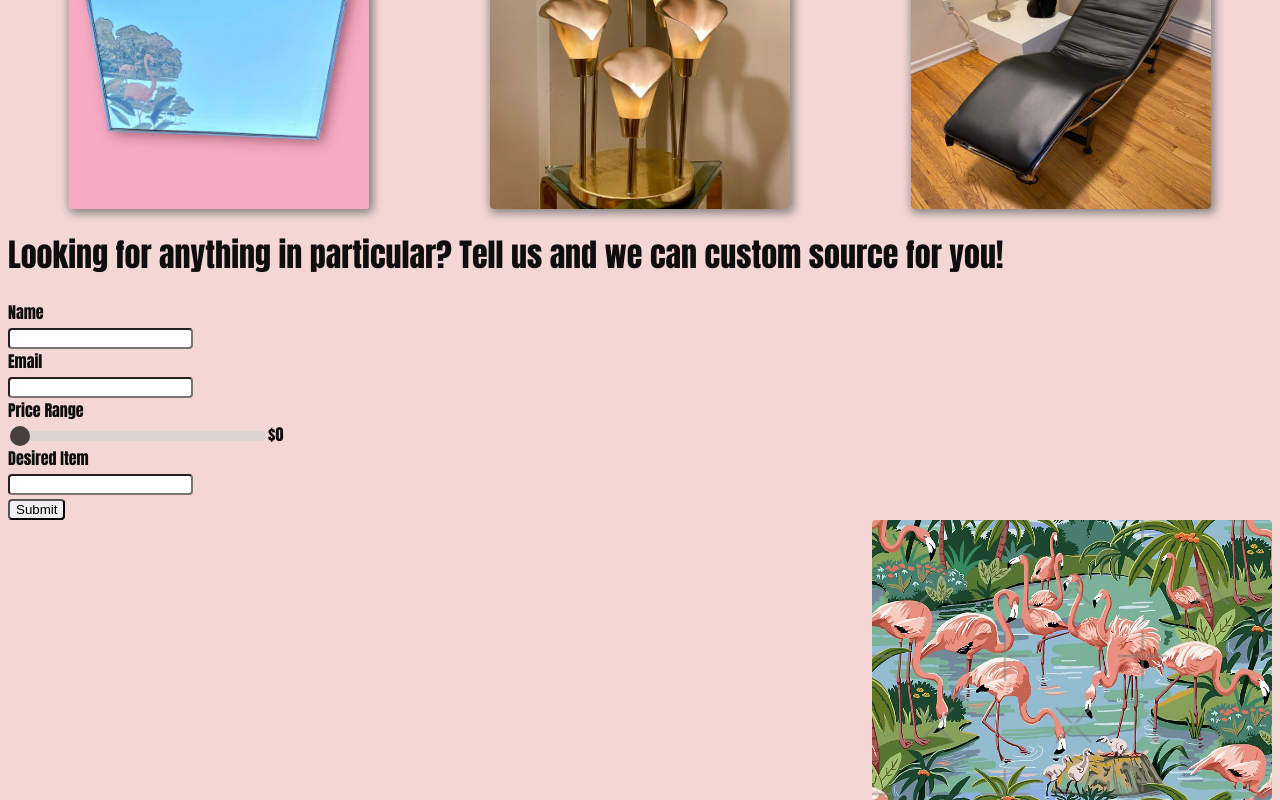
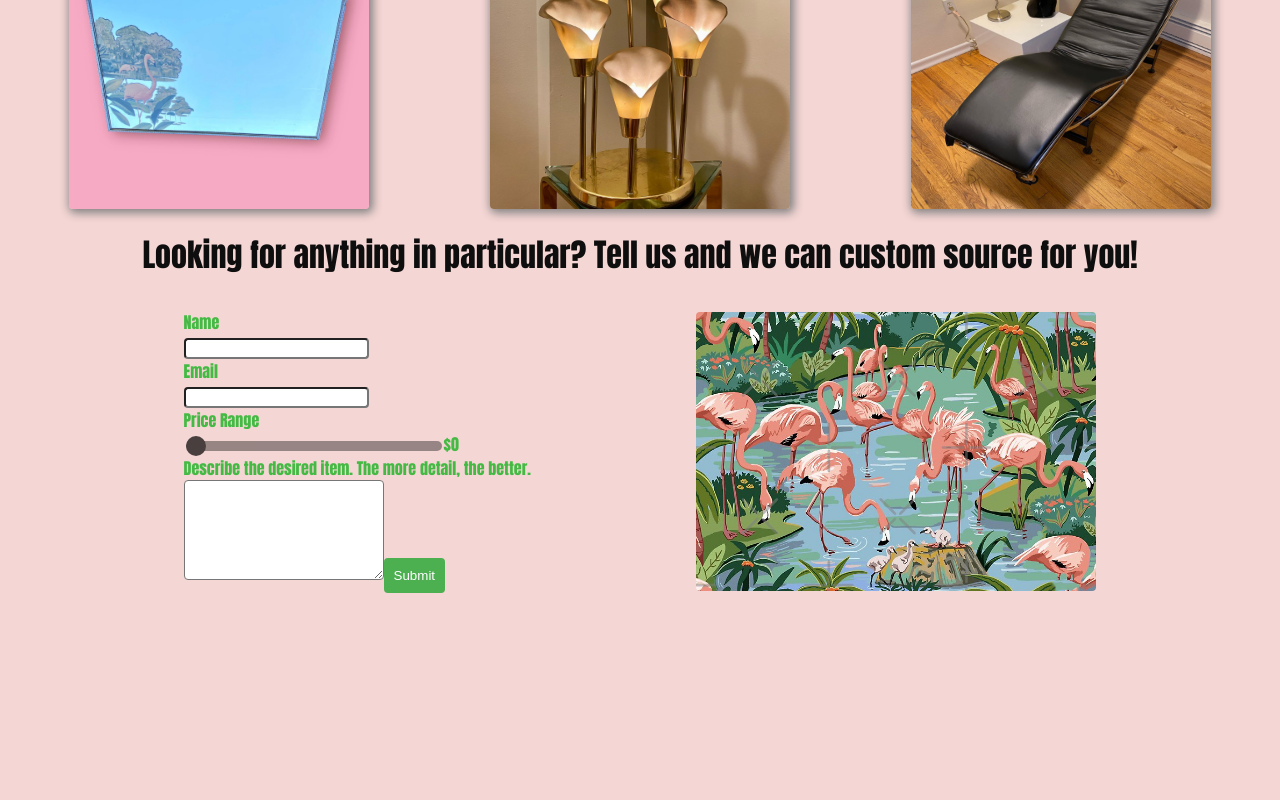
Before and after one commit to renethedeveloper/MyNewWebsite, a React (Vite) app in the folder client/: page / in a window 1280 px wide. Shown: the part 1210-2010 px from the top of the page. After the commit the page ends 1821 px from the top, so only its background shows below. Built offline with nearby package versions, Linux system fonts and the light colour scheme; no server answers.

Commit message:
pukey cats

```diff
--- a/client/src/Components/Home/index.css
+++ b/client/src/Components/Home/index.css
@@ -45,7 +45,7 @@ input[type="range"] {
   -webkit-appearance: none; /* Remove default styling on WebKit browsers */
   width: 100%;
   height: 10px;
-  background: #d3d3d3; /* Background color of the slider track */
+  background: #706363; /* Background color of the slider track */
   border-radius: 5px;
   outline: none;
   opacity: 0.7; /* Opacity of the entire input */
@@ -73,3 +73,21 @@ input[type="range"]:hover {
 .priceSlide{
   max-width: 20vw;
 }
+.customSourcing{
+  display: flex;
+ justify-content: space-evenly;
+  align-items: center;
+  padding: 10px;
+  color:#44ba44;
+}
+.sourcingTitle{
+  text-align: center;
+}
+.desiredItem {
+  width: 200px;
+  height: 100px;
+  overflow: hidden;
+  text-overflow: ellipsis;
+  white-space: pre-line;
+  word-wrap: break-word; /
+}
--- a/client/src/Components/Home/index.jsx
+++ b/client/src/Components/Home/index.jsx
@@ -1,8 +1,5 @@
-import React from 'react'
-import "./index.css"
-import { useState } from 'react';
-
-import { Link } from 'react-router-dom';
+import React, { useState } from 'react';
+import "./index.css";
 
 const Home = () => {
   const [name, setName] = useState('');
@@ -26,24 +23,18 @@ const Home = () => {
     setLookedForItem(event.target.value);
   };
 
-  const handleSubmit = (event) => {
-    // Handle form submission
-    event.preventDefault();
+  const handleSubmit = (e) => {
+    e.preventDefault();
     // Access the values in the state (name, email, priceRange, lookedForItem)
     console.log({ name, email, priceRange, lookedForItem });
+    alert(`Thank you ${name}! We have received your information.`);
   };
-
-
 
   return (
     <div>
-
       <img className='mainImage' src="Images/images/showRoomMain.png" alt="showroom" />
-
       <img className='map' src="Images/images/mapToShop.png" alt="map" />
       <p className='directions'>Under Drip Tea Market!!</p>
-
-
 
       <div className='gallery'>
         <img id='galleryImage' src="Images/images/flamingoMirror.jpeg" alt="flamingoMirror" />
@@ -51,13 +42,11 @@ const Home = () => {
         <img id='galleryImage' src="Images/images/leatherChair.jpeg" alt="leatherChair" />
       </div>
 
-
-        <div>
-      <div className='mainSourceFormDiv' >
+      <div className='mainSourceFormDiv'>
+        <h1 className='sourcingTitle'>Looking for anything in particular? Tell us and we can custom source for you!</h1>
+        <div className='customSourcing'>
           <div className='sourceForm'>
-
-        <h1>Looking for anything in particular? Tell us and we can custom source for you!</h1>
-        <form action="">
+            <form onSubmit={handleSubmit}>
               <label htmlFor="name">Name</label><br />
               <input type="text" id="name" name="name" /><br />
 
@@ -68,23 +57,19 @@ const Home = () => {
               <input className='priceSlide' type="range" id="priceRange" name="priceRange" min="0" max="1000" step="10" value={priceRange} onChange={handlePriceChange} />
               <span id="priceValue">${priceRange}</span><br />
 
-      <label htmlFor="lookedForItem">Desired Item</label><br />
-      <input type="text" id="lookedForItem" name="lookedForItem" /><br />
+              <label htmlFor="lookedForItem">Describe the desired item. The more detail, the better.</label><br />
+              <textarea className="desiredItem" id="lookedForItem" name="lookedForItem"></textarea>
 
-      <button type="submit">Submit</button>
+              <button type="submit" style={{ backgroundColor: '#4caf50', color: 'white', padding: '10px', border: 'none', borderRadius: '4px', cursor: 'pointer' }}>Submit</button>
             </form>
-
-
-
           </div>
+          <div>
             <img className="flamingos" src="/public/Images/images/Flamingos.jpeg" alt="flamingos" />
-
           </div>
-
         </div>
-
       </div>
-  )
-}
+    </div>
+  );
+};
 
 export default Home;
```
Lines whose indentation alone changed are shown as unchanged.
